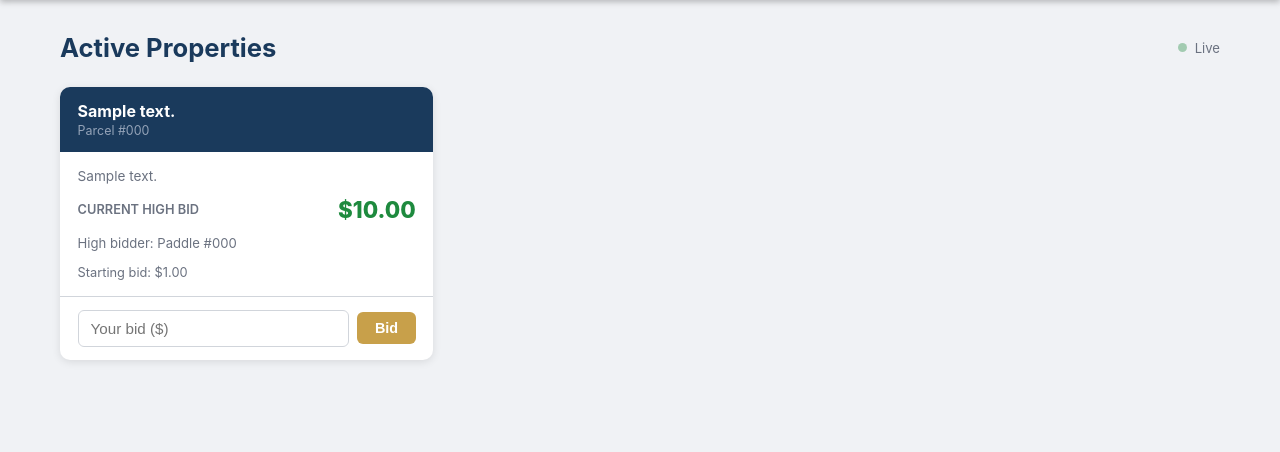
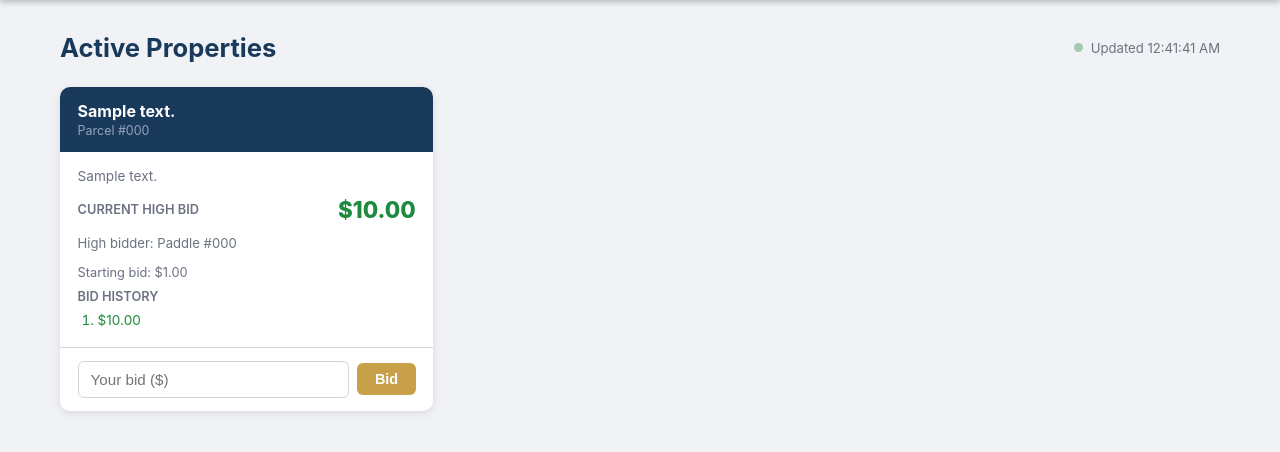
Before and after one commit to joshmlee/BiddingSite, a Flask app: page /bid in a window 1280 px wide. Shown: the part 56-508 px from the top of the page. Run offline with Flask 3, Linux system fonts and the light colour scheme; the visitor is signed in with stand-in values (Sample User, id 1); tables that the repository leaves empty hold one stand-in row (values such as "Sample post").

Commit message:
Show live bid history on bidder view
Each property card now displays a running list of all bid amounts
(newest first, no names). The current high bid is highlighted green;
older bids are muted. History updates live alongside the current bid.

https://claude.ai/code/session_018q7JCuf6rhKYGUjbjosSjh

```diff
--- a/app.py
+++ b/app.py
@@ -170,7 +170,17 @@ def bid_data():
                ORDER BY b.amount DESC LIMIT 1''',
             (prop['id'],)
         ).fetchone()
-        result[prop['id']] = dict(top_bid) if top_bid else None
+        history = db.execute(
+            '''SELECT amount, timestamp
+               FROM bids
+               WHERE property_id = ?
+               ORDER BY timestamp DESC''',
+            (prop['id'],)
+        ).fetchall()
+        result[prop['id']] = {
+            'top_bid': dict(top_bid) if top_bid else None,
+            'history': [dict(b) for b in history],
+        }
     return jsonify(result)
 
 
--- a/templates/bid.html
+++ b/templates/bid.html
@@ -59,11 +59,18 @@
               {% endif %}
             </p>
 
-            <p style="font-size:0.8rem;color:#6b7280"
-               id="start-{{ prop.id }}"
-               data-starting="{{ prop.starting_bid }}">
+            <p style="font-size:0.8rem;color:#6b7280;margin-bottom:0.6rem">
               Starting bid: ${{ '{:,.2f}'.format(prop.starting_bid) }}
             </p>
+
+            <div id="history-{{ prop.id }}">
+              {% if item.top_bid %}
+                <p class="bid-label" style="margin-bottom:0.35rem">Bid History</p>
+                <ol class="bid-history" reversed>
+                  {# history pulled from initial page load — JS keeps this updated #}
+                </ol>
+              {% endif %}
+            </div>
           </div>
 
           <div class="prop-card-footer">
@@ -95,16 +102,38 @@ function fmt(n) {
   return '$' + Number(n).toLocaleString('en-US', {minimumFractionDigits: 2, maximumFractionDigits: 2});
 }
 
+function renderHistory(propId, history) {
+  const container = document.getElementById('history-' + propId);
+  if (!container) return;
+
+  if (!history || !history.length) {
+    container.innerHTML = '';
+    return;
+  }
+
+  const items = history.map((b, i) =>
+    `<li style="font-size:0.85rem;padding:0.15rem 0;color:${i === 0 ? 'var(--green)' : 'var(--muted)'}">
+      ${fmt(b.amount)}
+    </li>`
+  ).join('');
+
+  container.innerHTML =
+    `<p class="bid-label" style="margin-bottom:0.35rem">Bid History</p>
+     <ol class="bid-history" reversed style="padding-left:1.25rem">${items}</ol>`;
+}
+
 async function refreshBids() {
   try {
     const resp = await fetch('{{ url_for("bid_data") }}');
     if (!resp.ok) return;
     const data = await resp.json();
 
-    for (const [propId, topBid] of Object.entries(data)) {
+    for (const [propId, entry] of Object.entries(data)) {
       const amtEl = document.getElementById('amt-' + propId);
       const byEl  = document.getElementById('by-'  + propId);
       if (!amtEl) continue;
+
+      const topBid = entry.top_bid;
 
       if (topBid) {
         const isMe = topBid.paddle_number === MY_PADDLE;
@@ -119,6 +148,8 @@ async function refreshBids() {
         amtEl.className = 'bid-amount no-bids';
         byEl.innerHTML = '';
       }
+
+      renderHistory(propId, entry.history);
     }
 
     document.getElementById('live-status').textContent =
@@ -128,7 +159,8 @@ async function refreshBids() {
   }
 }
 
-// Poll every 4 seconds
+// Run once immediately so history shows on first load, then poll every 4s
+refreshBids();
 setInterval(refreshBids, 4000);
 </script>
 {% endblock %}
```
